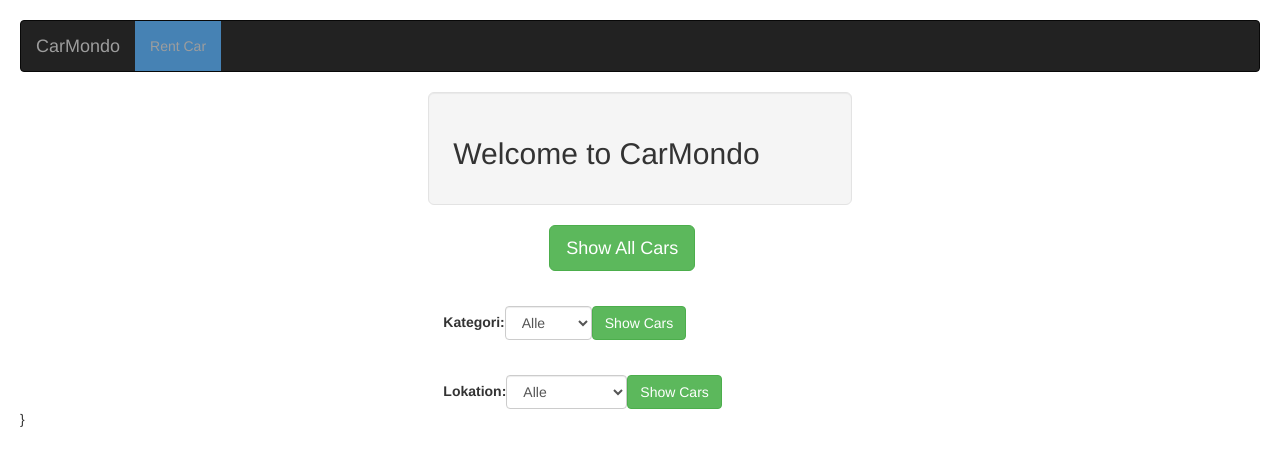
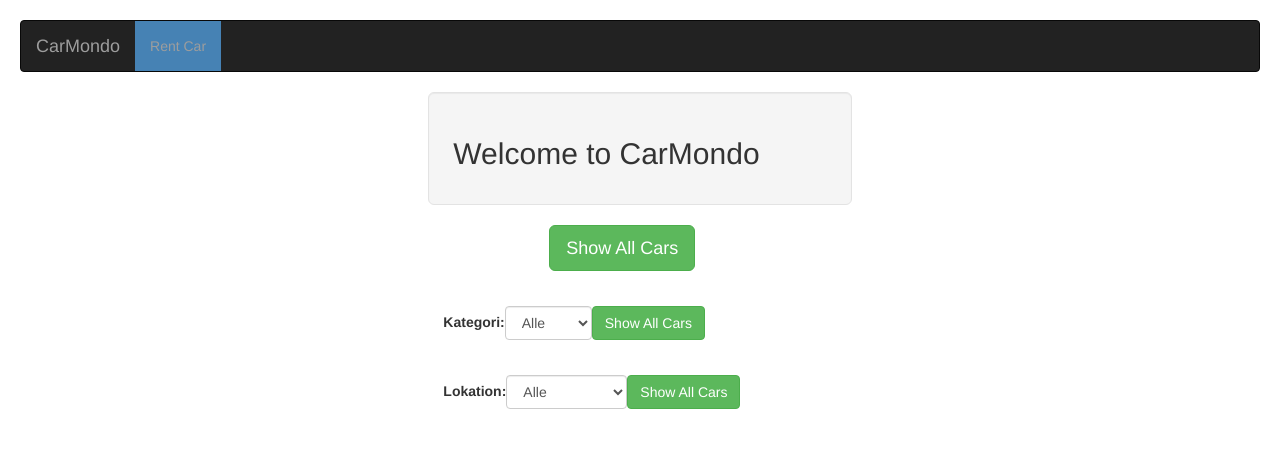
Before and after one commit to GertMadsen/CA3, a React (Create React App) app in the folder Web Client/: page / in a window 1280 px wide. Shown: the top 466 px of the page. Built offline with nearby package versions, Linux system fonts and the light colour scheme.

Commit message:
State lifted imellem sider

```diff
--- a/Web Client/src/App.js
+++ b/Web Client/src/App.js
@@ -3,7 +3,8 @@ import {
   HashRouter as Router,
   Route,
   Switch,
-  NavLink
+  NavLink,
+  Link
 } from 'react-router-dom'
 import facade from "./apiFacade";
 import jwt_decode from 'jwt-decode';
@@ -85,6 +86,7 @@ const Home = () => (
     Welcome to CarMondo
   </div>
 )
+
 class RentCar extends Component {
   constructor(props) {
     super(props);
@@ -98,9 +100,11 @@ class RentCar extends Component {
 
   handleChangeLocation(event) {
     this.setState({location: event.target.value});
+    this.props.setURL("?location="+event.target.value);
   }
   handleChangeCategori(event) {
     this.setState({categori: event.target.value});
+    this.props.setURL("?category="+event.target.value);
   }
 
   handleSubmit(event) {
@@ -121,9 +125,9 @@ class RentCar extends Component {
         <div class="row">
           <div class="col-sm-5"> </div>
           <div class="col-sm-3">
-            <form onSubmit={this.handleSubmit}>
+            <form>
               <div class="form group">
-                <button type="submit" class="btn btn-success btn-lg">Show All Cars</button>
+               <Link to="/showcars" class="btn btn-success btn-lg">Show All Cars</Link>
               </div>
             </form>
           </div>
@@ -137,16 +141,16 @@ class RentCar extends Component {
         <div class="row">
           <div class="col-sm-4"> </div>
           <div class="col-sm-4">
-            <form class="form-inline" onSubmit={this.handleSubmit}>
+            <form class="form-inline">
               <div class="form group">
                 <label> Kategori: </label>
                 <select class="form-control" value={this.state.categori} onChange={this.handleChangeCategori}>
                   <option selected value="All">Alle</option>
                   <option value="Mini">Mini</option>
                   <option value="Sedan">Sedan</option>
-                  <option value="Suv">SUV</option>
+                  <option value="SUV">SUV</option>
                 </select>
-                <button type="submit" class="btn btn-success">Show Cars</button>
+                <Link to="/showcars" class="btn btn-success">Show All Cars</Link>
               </div>
             </form>
           </div>
@@ -160,16 +164,16 @@ class RentCar extends Component {
         <div class="row">
           <div class="col-sm-4"> </div>
           <div class="col-sm-4">
-            <form class="form-inline" onSubmit={this.handleSubmit}>
+            <form class="form-inline">
               <div class="form group">
                 <label> Lokation: </label>
                 <select class="form-control" value={this.state.location} onChange={this.handleChangeLocation}>
                   <option selected value="All">Alle</option>
-                  <option value="Cph">CPH Airport</option>
+                  <option value="Cph Airport">CPH Airport</option>
                   <option value="Aarhus">Aarhus</option>
                   <option value="Naestved">Næstved</option>
                 </select>
-                <button type="submit" class="btn btn-success">Show Cars</button>
+                <Link to="/showcars" class="btn btn-success">Show All Cars</Link>
               </div>
             </form>
           </div>
@@ -207,6 +211,29 @@ class RentCar extends Component {
 //     )
 //   }
 // }
+
+class ShowCars extends Component {
+  constructor(props) {
+    super(props);
+    this.state = { fetchURL: props.fetchURL };
+  }
+  componentDidMount() {
+    // facade.fetchUserData(this.state.userroles).then(res => this.setState({ dataFromServer: res }));
+  }
+  render() {
+    return (
+      <div class="row">
+        <div class="col-sm-2"></div>
+        <div class="col-sm-8">
+          <div class="well well-lg"> <h2> SHOW CARS PAGE - URL = {this.state.fetchURL}</h2> </div>
+        </div>
+        <div class="col-sm-2"></div>
+      </div>
+
+    )
+  }
+}
+
 
 class Header extends Component {
   constructor(props) {
@@ -251,7 +278,10 @@ class Header extends Component {
 class App extends Component {
   constructor(props) {
     super(props);
-    this.state = { loggedIn: false }
+    this.state = { loggedIn: false, fetchURL: "" }
+  }
+  setURL = (url) => {
+    this.setState({ fetchURL: url });
   }
   // logout = () => {
   //   facade.logout();
@@ -265,23 +295,25 @@ class App extends Component {
   //       this.setState({ loginError: "User or Password Incorrect" })
   //     })
 
+
   render() {
     return (
       <div>
-
         <div>
           <Header />
 
           <Router>
             <Switch>
-              <Route exact path="/" render={() => <RentCar />} />
+              <Route exact path="/" render={() => <RentCar setURL={this.setURL}/>} />
+              <Route path="/showcars" render={() => <ShowCars fetchURL={this.state.fetchURL} />} />
+
               {/* <Route path="/swapi" render={() => <FetchSwapi />} /> */}
               {/* <Route path="/userdata" render={() => <UserData />} />
                 <Route path="/admindata" render={() => <UserData />} /> */}
               <Route component={NoMatch} />
             </Switch>
           </Router>
-        </div>}
+        </div>
 
         <div class="row">
           <br />
--- a/Web Client/src/apiFacade.js
+++ b/Web Client/src/apiFacade.js
@@ -1,5 +1,7 @@
 
+// const URL = require("../package.json").serverURL;
 const URL = require("../package.json").serverURL;
+
 
 function handleHttpErrors(res) {
     if (!res.ok) {
@@ -33,16 +35,16 @@ class ApiFacade {
             .then(res => { this.setToken(res.token) })
     }
 
-    fetchUserData = (role) => {
+    fetchCars = (urlExtension) => {
         const options = this.makeFetchOptions("GET");
-        return fetch(URL + "/api/info/"+role, options).then(handleHttpErrors);
+        return fetch(URL + "/api/test/"+urlExtension, options).then(handleHttpErrors);
     }
 
-    fetchPerson = () => {
-        var number = Math.floor(Math.random() * 88);
-        const options = this.makeFetchOptions("GET");
-        return fetch(URL + "/api/info/people/" + number, options).then(handleHttpErrors);
-    }
+    // fetchPerson = () => {
+    //     var number = Math.floor(Math.random() * 88);
+    //     const options = this.makeFetchOptions("GET");
+    //     return fetch(URL + "/api/info/people/" + number, options).then(handleHttpErrors);
+    // }
 
 
 
```
